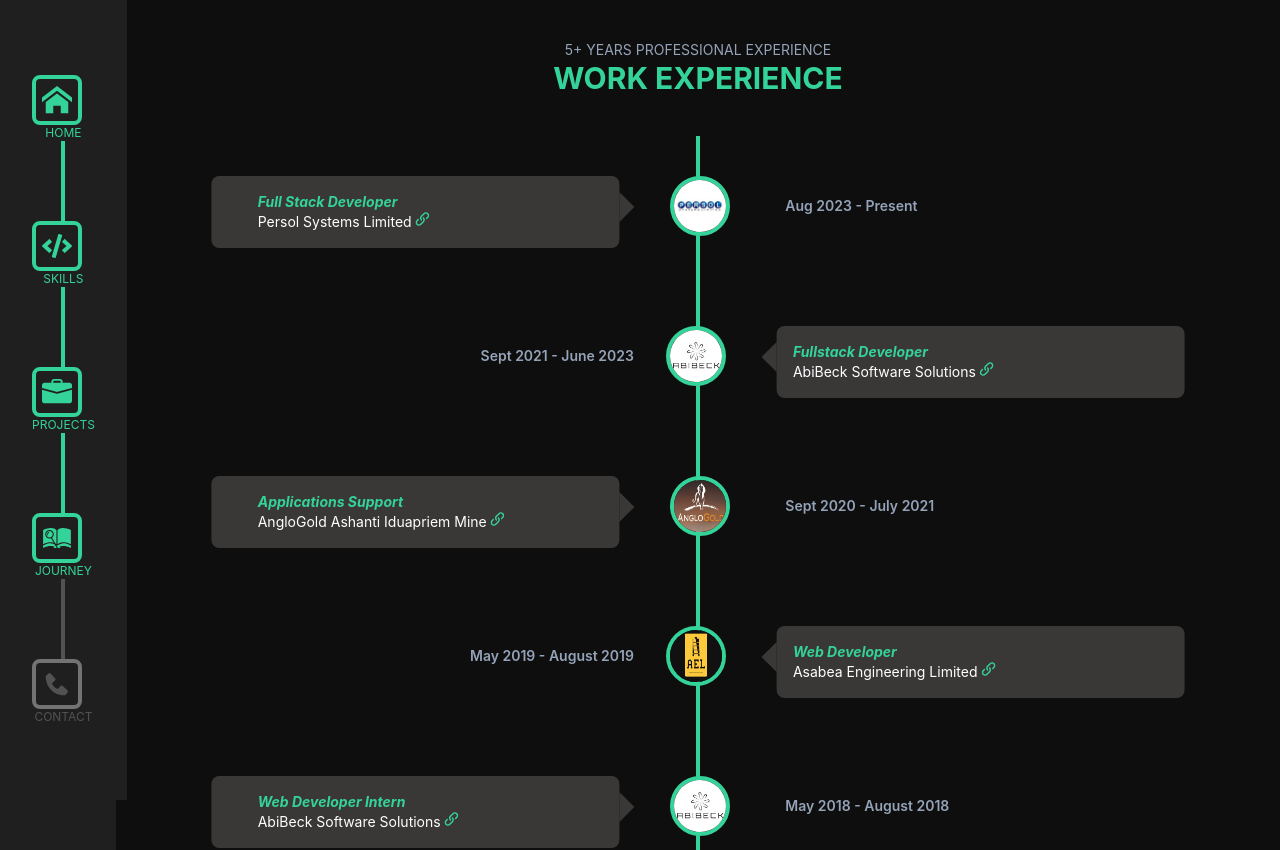
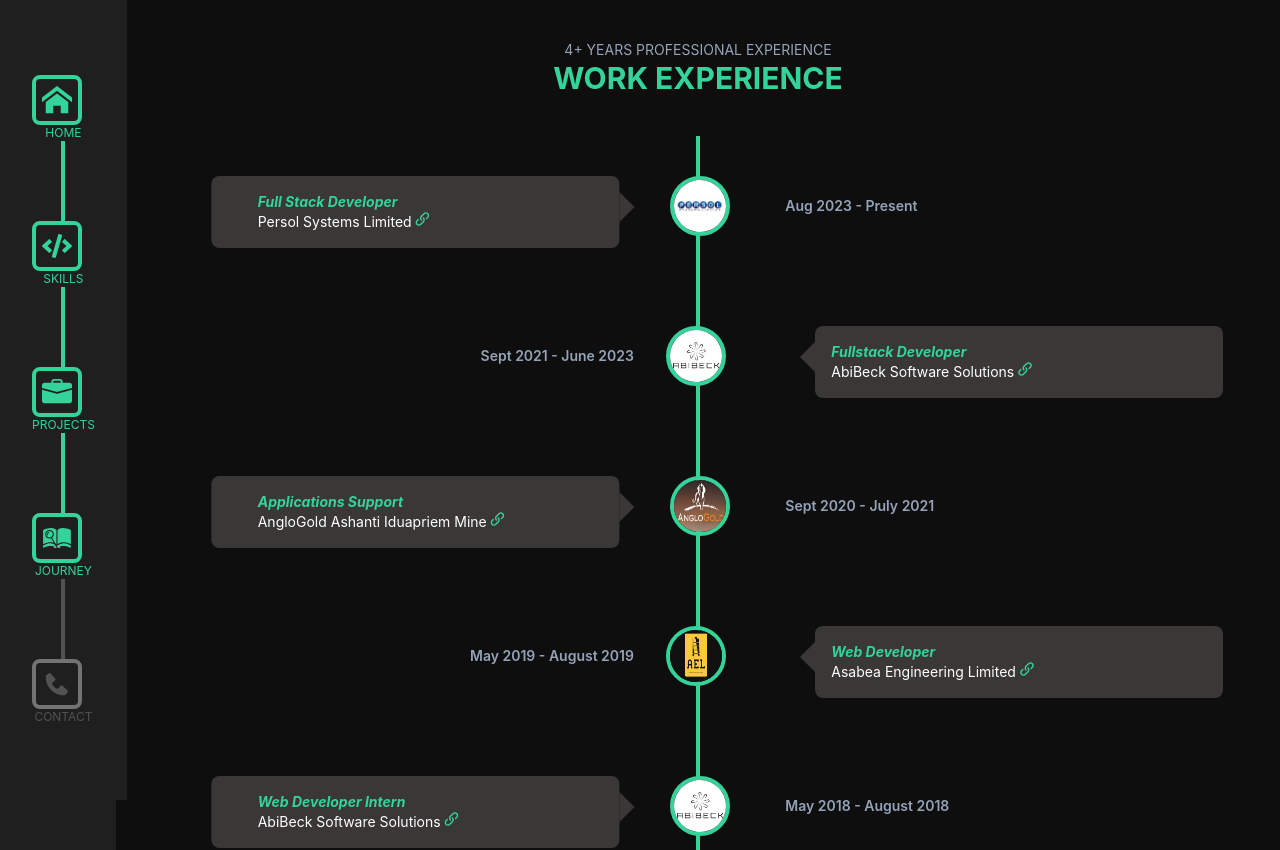
Before and after one commit to densor-hub/portfolio-new, a React (Create React App) app: page /journey in a window 1280 px wide. Shown: the top 850 px of the page. Built offline with nearby package versions, Linux system fonts and the light colour scheme.

Commit message:
minor updates

```diff
--- a/src/Pages/Contact.tsx
+++ b/src/Pages/Contact.tsx
@@ -1,8 +1,9 @@
-import { BsTwitter, BsGithub, BsLinkedin, BsArrowDown } from "react-icons/bs";
+import { BsGithub, BsLinkedin, BsArrowDown } from "react-icons/bs";
 import { MdEmail } from "react-icons/md";
 import useThemeContext from "../hooks/useThemeContext.ts";
 import React from "react";
 import { iThemeContext } from "../interfaces";
+import { FaXTwitter } from "react-icons/fa6";
 
 const Contact = () => {
   const { currentTheme }: iThemeContext = useThemeContext();
@@ -101,7 +102,7 @@
               target="_blank"
               rel="noreferrer"
             >
-              <BsTwitter
+              <FaXTwitter
                 size={50}
                 className="border-2 rounded-full p-2 animate-bounce"
                 data-testid="twitter_icon"
@@ -114,7 +115,7 @@
               target="_blank"
               rel="noreferrer"
             >
-              Twitter
+              X (twitter)
             </a>
           </div>
         </div>
--- a/src/Pages/Journey.tsx
+++ b/src/Pages/Journey.tsx
@@ -27,7 +27,7 @@
           if (index % 2 === 0) {
             element.style.transform = "translateX(8vw)";
           } else {
-            element.style.transform = "translateX(-8vw)";
+            element.style.transform = "translateX(-5vw)";
           }
         });
       }, 10);
@@ -48,7 +48,7 @@
     <section className="relative  min-h-screen bg-[#0f0e0e] w-[calc(100vw-69px)] sm:w-[calc(100vw-116px)]  left-[69px] sm:left-[116px] overflow-x-hidden">
       <div className="pt-10 text-center pb-10">
         <div className="text-sm text-slate-400">
-          {Number(DateGetter?.getFullYear()) - Number(2018)}+ YEARS PROFESSIONAL
+          {Number(DateGetter?.getFullYear()) - Number(2019)}+ YEARS PROFESSIONAL
           EXPERIENCE
         </div>
         <div className="text-3xl font-bold" style={{ color: currentTheme }}>
```
Also changed, not shown: 1 other file (tests, documents, lock files or other folders).
